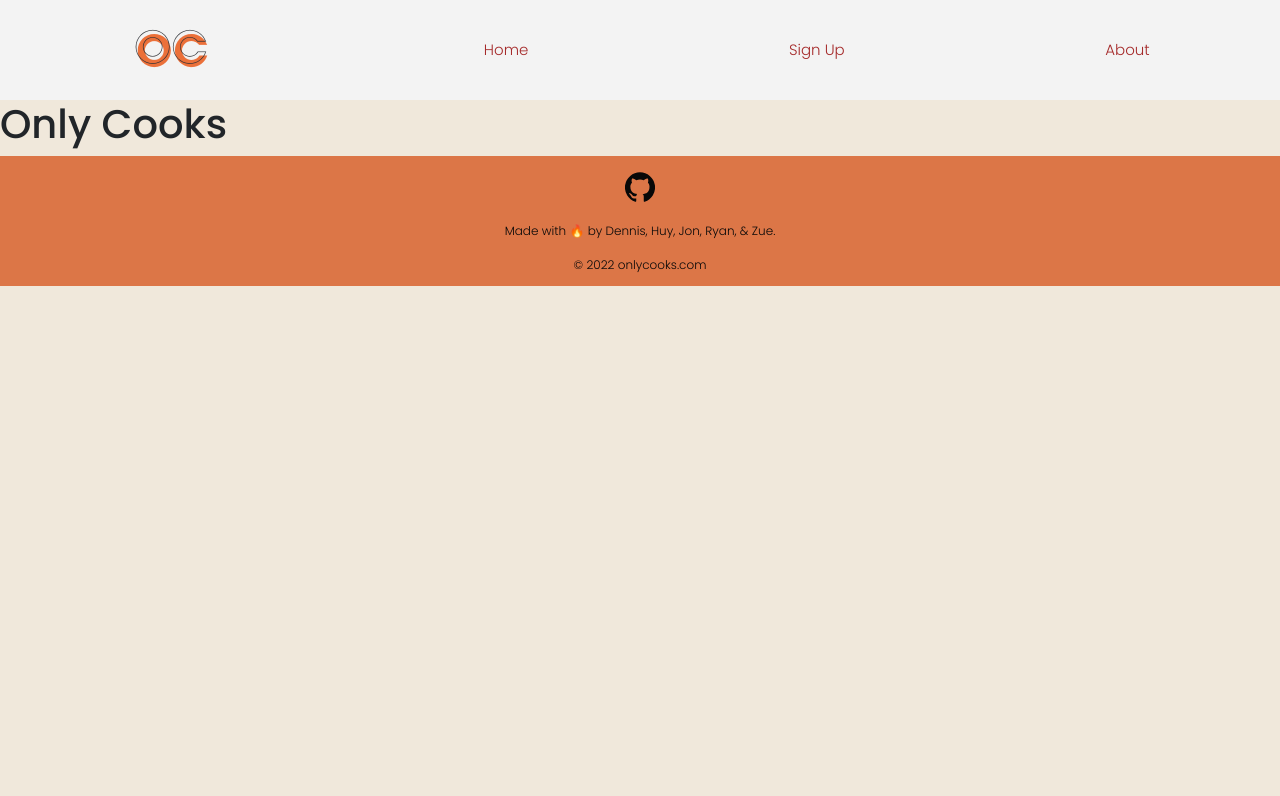
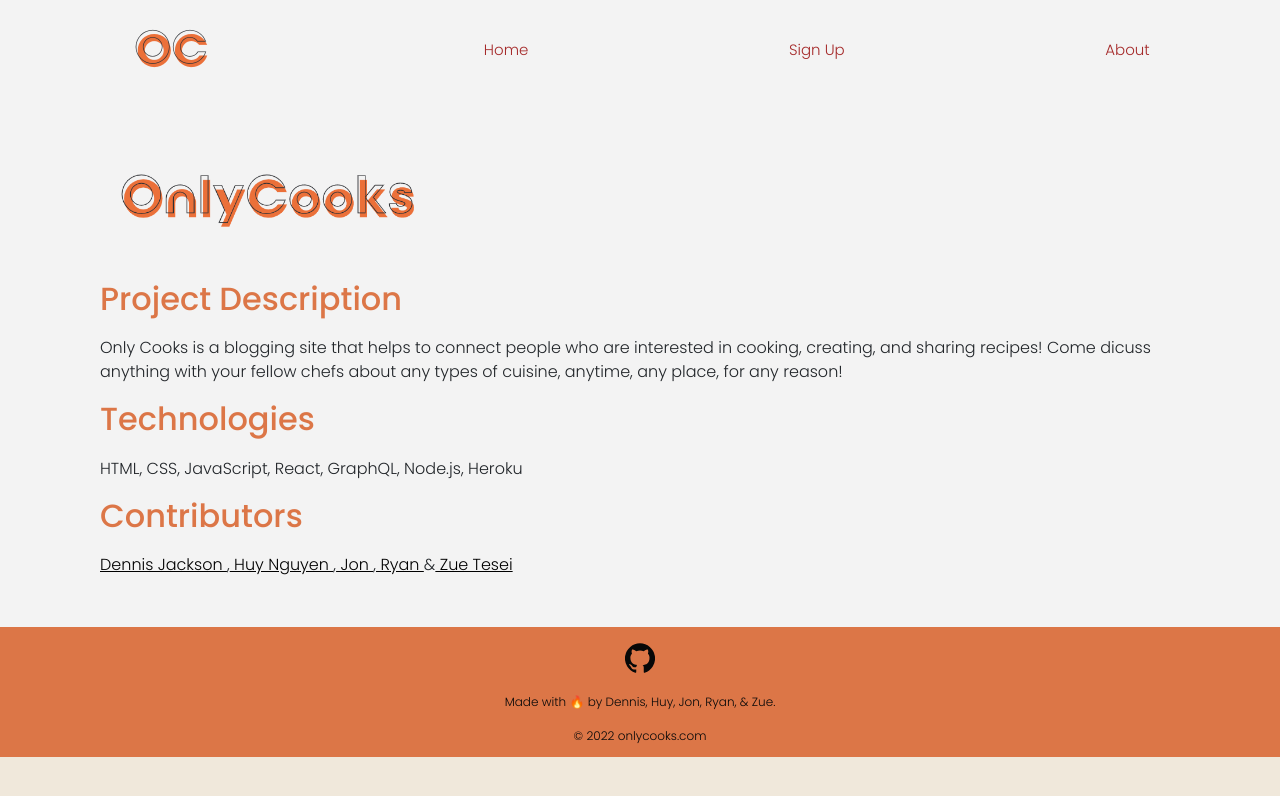
Before and after one commit to zuetesei/cook-book, a React (Create React App) app in the folder client/: page /about in a window 1280 px wide. Shown: the top 796 px of the page. Built offline with nearby package versions, Linux system fonts and the light colour scheme.

Commit message:
add about page

```diff
--- a/client/src/pages/About.js
+++ b/client/src/pages/About.js
@@ -1,10 +1,21 @@
 import React from 'react';
+import OnlyCooks from '../assets/onlycooks.png';
+import '../styles/About.css';
 
 function About() {
     return (
-        <div>
-            <h1> Only Cooks  </h1>
-
+        <div className='about-section'>
+            <img className="only-cooks-logo" src={OnlyCooks} alt="Only Cooks logo"></img>
+            <h2> Project Description </h2>
+            <p> Only Cooks is a blogging site that helps to connect people who are interested in cooking, creating, and sharing recipes! Come dicuss anything with your fellow chefs about any types of cuisine, anytime, any place, for any reason! </p>
+            <h2> Technologies </h2>
+            <p> HTML, CSS, JavaScript, React, GraphQL, Node.js, Heroku </p>
+            <h2> Contributors </h2>
+            <a href="https://github.com/monkeyd87"> Dennis Jackson </a>,
+            <a href="https://github.com/idahuy"> Huy Nguyen </a>,
+            <a href="https://github.com/jonathonb1"> Jon </a>,
+            <a href="https://github.com/ryanpjhickey"> Ryan </a> &
+            <a href="https://github.com/zuetesei"> Zue Tesei </a>
         </div>
     )
 }
--- /dev/null
+++ b/client/src/styles/About.css
@@ -0,0 +1,14 @@
+.only-cooks-logo {
+    max-height: 100px;
+    margin-bottom: 30px;
+}
+
+.about-section {
+    padding: 50px 100px 50px 100px;
+    background-color: #F3F3F3;
+}
+
+.about-section h2 {
+    color: #DC7647;
+    padding-bottom: 10px;
+}
```
